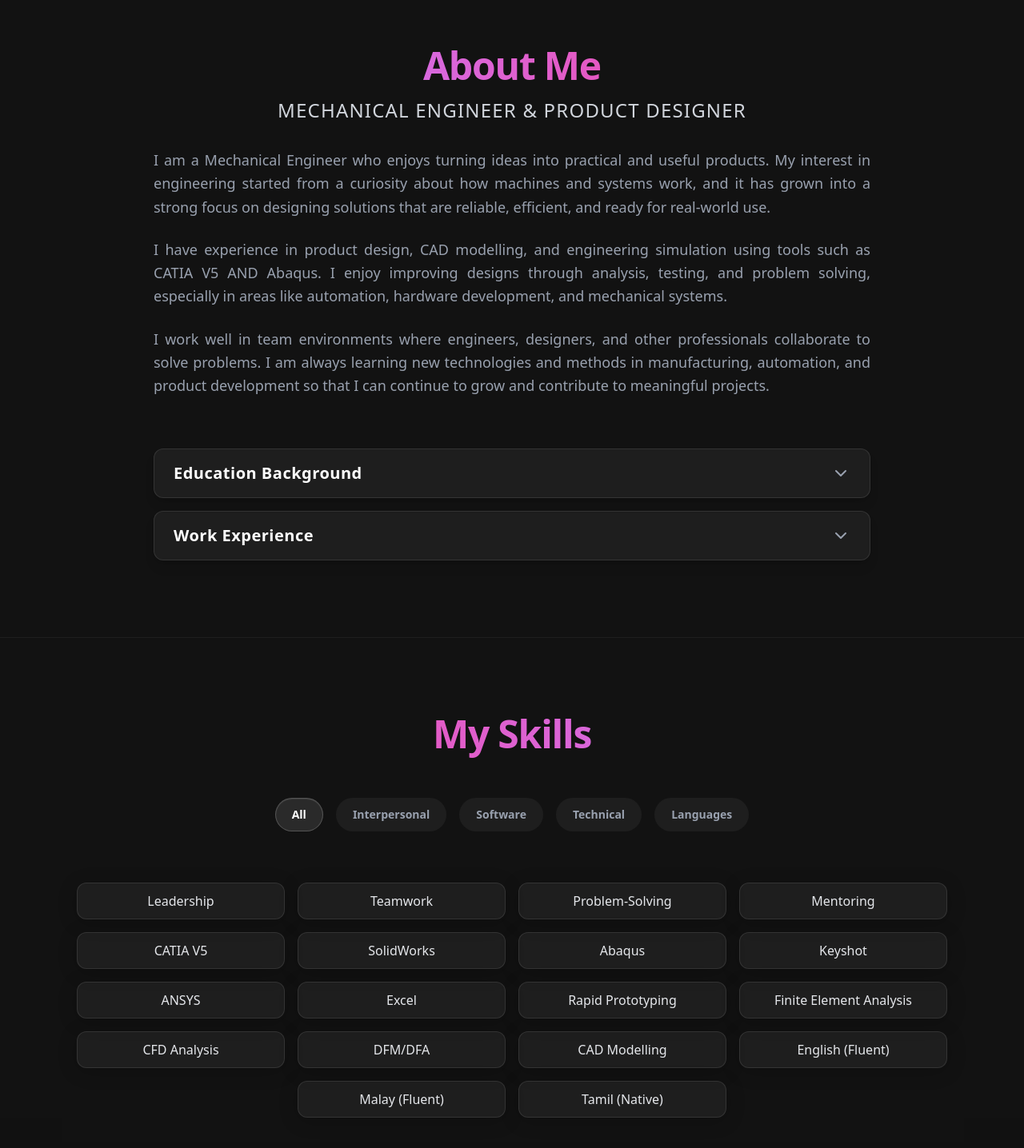
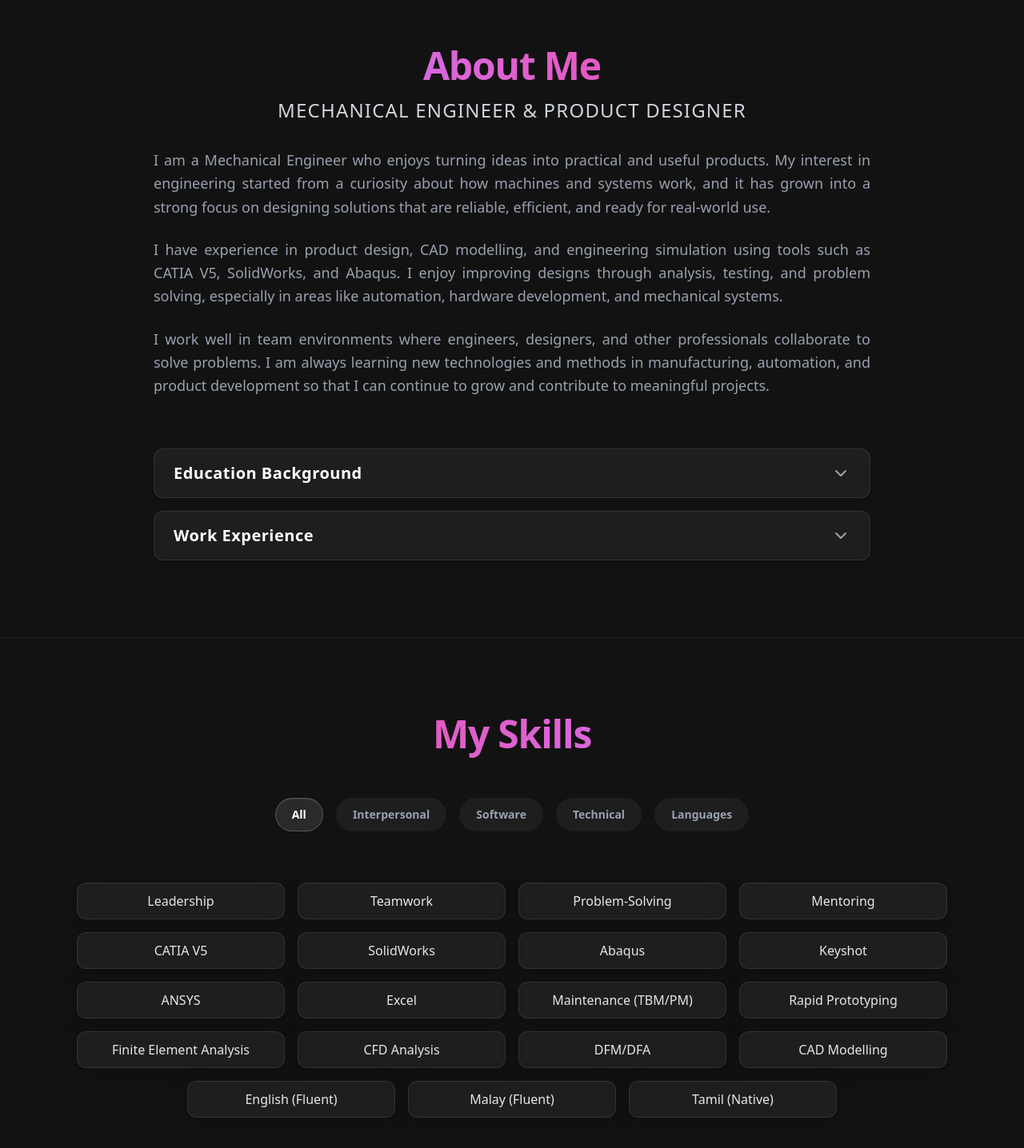
Before and after one commit to SShankar28/Shankarsana-Paramasivan, a Next.js app: page / in a window 1280 px wide. Shown: the part 4039-5475 px from the top of the page at 80% size. Built offline with nearby package versions, Linux system fonts and the light colour scheme.

Commit message:
update skills and about section

```diff
--- a/src/components/About.tsx
+++ b/src/components/About.tsx
@@ -79,7 +79,7 @@ export default function About() {
                         I am a Mechanical Engineer who enjoys turning ideas into practical and useful products. My interest in engineering started from a curiosity about how machines and systems work, and it has grown into a strong focus on designing solutions that are reliable, efficient, and ready for real-world use.
                     </p>
                     <p>
-                        I have experience in product design, CAD modelling, and engineering simulation using tools such as CATIA V5 AND Abaqus. I enjoy improving designs through analysis, testing, and problem solving, especially in areas like automation, hardware development, and mechanical systems.
+                        I have experience in product design, CAD modelling, and engineering simulation using tools such as CATIA V5, SolidWorks, and Abaqus. I enjoy improving designs through analysis, testing, and problem solving, especially in areas like automation, hardware development, and mechanical systems.
                     </p>
                     <p>
                         I work well in team environments where engineers, designers, and other professionals collaborate to solve problems. I am always learning new technologies and methods in manufacturing, automation, and product development so that I can continue to grow and contribute to meaningful projects.
--- a/src/components/Skills.tsx
+++ b/src/components/Skills.tsx
@@ -19,6 +19,7 @@ const SKILLS = [
     { name: "ANSYS", category: "Software" },
     { name: "Excel", category: "Software" },
     // Technical
+    { name: "Maintenance (TBM/PM)", category: "Technical" },
     { name: "Rapid Prototyping", category: "Technical" },
     { name: "Finite Element Analysis", category: "Technical" },
     { name: "CFD Analysis", category: "Technical" },
```
